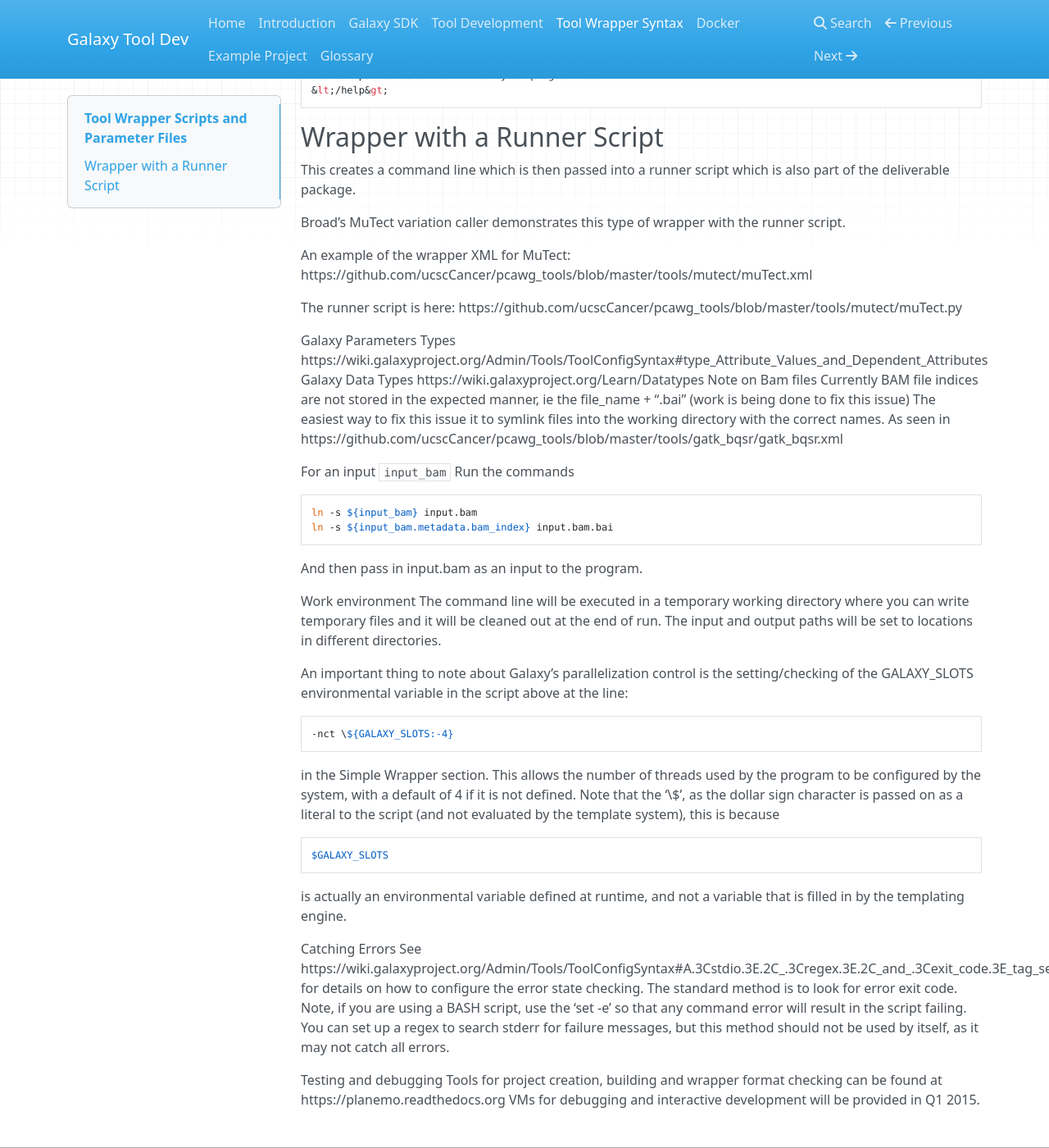
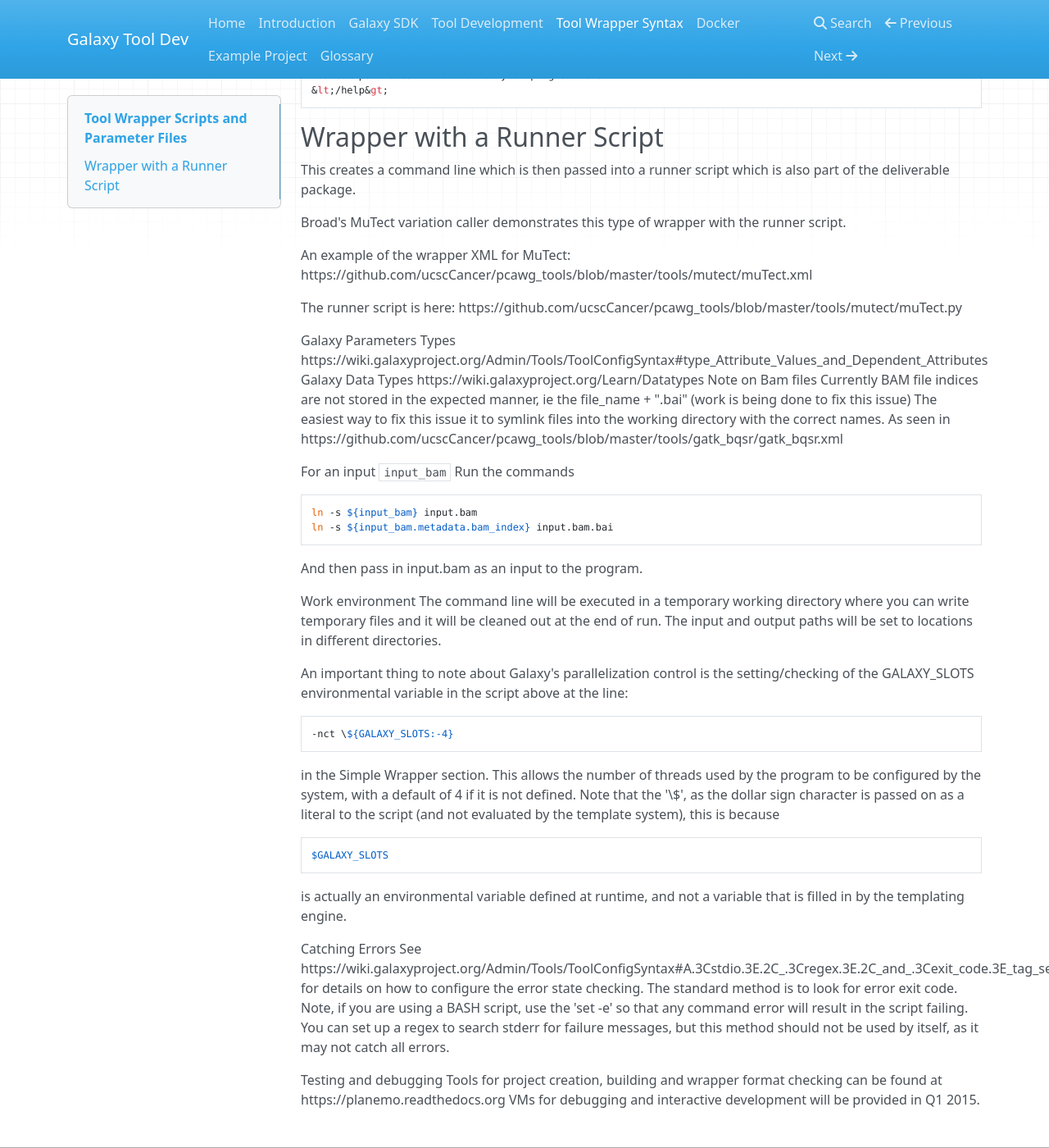
Before and after one commit to kellrott/galaxy-tooldev-docs, an MkDocs documentation site: the page built from docs/04_ToolWrapper.md, in a window 1280 px wide and 1400 px high, scrolled down 2968 px. Shown: the whole window at 82% size. Built offline with MkDocs 1.6.1, drawn with Linux system fonts in a browser that asks for light colours; nearby versions of some CDN libraries; old or Windows-style settings are respelled for this version of MkDocs; some of the changed text lies outside the part shown.

````diff
--- a/docs/04_ToolWrapper.md
+++ b/docs/04_ToolWrapper.md
@@ -4,9 +4,9 @@ Tool Wrapper Scripts and Parameter Files
 ========================================
 
 
-In addition to a Docker file, the host system needs some form of wrapper script and parameter file to call/run the collaborator’s tool.  These should contain all the command line parameters and parallelization directives necessary to run the tool in a production environment.  Typically these are XML files with Bash scripts embedded, but can also include Python “runner” scripts.
+In addition to a Docker file, the host system needs some form of wrapper script and parameter file to call/run the collaborator's tool.  These should contain all the command line parameters and parallelization directives necessary to run the tool in a production environment.  Typically these are XML files with Bash scripts embedded, but can also include Python "runner" scripts.
 
-Examples of wrapper scripts and parameter files for Broad’s MuTect::
+Examples of wrapper scripts and parameter files for Broad's MuTect::
 
 Wrapper XML File:
 https://github.com/ucscCancer/pcawg_tools/blob/master/tools/mutect/muTect.xml
@@ -26,12 +26,12 @@ http://www.cheetahtemplate.org/
 http://www.devshed.com/c/a/Python/Templating-with-Cheetah/
 http://www.onlamp.com/pub/a/python/2005/01/13/cheetah.html
 
-A wrapper can provide a simple set of command lines to be executed. Or it can provide a more complex wrapper for which there is both a defined command line as well as a runner script which does additional task such file and config setup as well as simple SMP parallelization (as allowed by the GALAXY_SLOTS environment variable).  In the case of the MuTect wrapper, the runner script ‘chunks’ the genome into intervals to be run under MuTect independently and concatenates the result VCF files at the end of the run.
+A wrapper can provide a simple set of command lines to be executed. Or it can provide a more complex wrapper for which there is both a defined command line as well as a runner script which does additional task such file and config setup as well as simple SMP parallelization (as allowed by the GALAXY_SLOTS environment variable).  In the case of the MuTect wrapper, the runner script 'chunks' the genome into intervals to be run under MuTect independently and concatenates the result VCF files at the end of the run.
 
 Simple Wrapper
-Create a shell script with your variables in it and execute that shell script. The pattern to note is how the ‘configfiles’ stanza is used to create a shell script, which is executed with no arguments using the ‘command’ stanza.
+Create a shell script with your variables in it and execute that shell script. The pattern to note is how the 'configfiles' stanza is used to create a shell script, which is executed with no arguments using the 'command' stanza.
 
-The GATK’s BQSR program exemplifies this type of wrapper:
+The GATK's BQSR program exemplifies this type of wrapper:
 https://github.com/ucscCancer/pcawg_tools/blob/master/tools/gatk_bqsr/gatk_bqsr.xml
 
 What follows is an annotated version of the GATK BQSR wrapper XML file:
@@ -63,7 +63,7 @@ For Example, the stanza
 Would download the container image avalible from https://registry.hub.docker.com/u/sjackman/bwa/ and use it to run the tool.
 
 
-Provide a ‘Dockerfile’ in the same directory as the tool wrapper.  This file will be built and the created image will be stored using the tag name provided in the requirements stanza.
+Provide a 'Dockerfile' in the same directory as the tool wrapper.  This file will be built and the created image will be stored using the tag name provided in the requirements stanza.
 
 
 Next is the directive to run the wrapper shell script:
@@ -79,7 +79,7 @@ Next, define the necessary inputs:
 &lt;/inputs&gt;
 ```
 
-Then define the necessary outputs. Note the optional “from_work_dir” parameter, which defines the output filename. This allows the tool author to hard code an output file name, like ‘output.vcf’ in their command line. The alternate method is to use the ‘name’ of the output data parameter in the script, ie
+Then define the necessary outputs. Note the optional "from_work_dir" parameter, which defines the output filename. This allows the tool author to hard code an output file name, like 'output.vcf' in their command line. The alternate method is to use the 'name' of the output data parameter in the script, ie
 ```
 -o ${output_report}
 ```
@@ -92,7 +92,7 @@ rather than
 &lt;data format="bam" name="output_bam" label="BQSR BAM" from_work_dir="output.bam"/&gt;
 &lt;/outputs&gt;
 ```
-Then the actual shell script which runs the command (this leverages the “configfile” directive though technically not a configuration file):
+Then the actual shell script which runs the command (this leverages the "configfile" directive though technically not a configuration file):
 
 ```
 &lt;configfiles&gt;
@@ -145,7 +145,7 @@ Wrapper with a Runner Script
 
 This creates a command line which is then passed into a runner script which is also part of the deliverable package.
 
-Broad’s MuTect variation caller demonstrates this type of wrapper with the runner script.
+Broad's MuTect variation caller demonstrates this type of wrapper with the runner script.
 
 An example of the wrapper XML for MuTect:
 https://github.com/ucscCancer/pcawg_tools/blob/master/tools/mutect/muTect.xml
@@ -158,7 +158,7 @@ https://wiki.galaxyproject.org/Admin/Tools/ToolConfigSyntax#type_Attribute_Value
 Galaxy Data Types
 https://wiki.galaxyproject.org/Learn/Datatypes
 Note on Bam files
-Currently BAM file indices are not stored in the expected manner, ie the file_name + “.bai” (work is being done to fix this issue)
+Currently BAM file indices are not stored in the expected manner, ie the file_name + ".bai" (work is being done to fix this issue)
 The easiest way to fix this issue it to symlink files into the working directory with the correct names. As seen in https://github.com/ucscCancer/pcawg_tools/blob/master/tools/gatk_bqsr/gatk_bqsr.xml
 
 For an input `input_bam`
@@ -173,18 +173,18 @@ And then pass in input.bam as an input to the program.
 Work environment
 The command line will be executed in a temporary working directory where you can write temporary files and it will be cleaned out at the end of run. The input and output paths will be set to locations in different directories.
 
-An important thing to note about Galaxy’s parallelization control is the setting/checking of the GALAXY_SLOTS environmental variable in the script above at the line:
+An important thing to note about Galaxy's parallelization control is the setting/checking of the GALAXY_SLOTS environmental variable in the script above at the line:
 ```
 -nct \${GALAXY_SLOTS:-4}
 ```
-in the Simple Wrapper section.  This allows the number of threads used by the program to be configured by the system, with a default of 4 if it is not defined. Note that the ‘\$’, as the dollar sign character is passed on as a literal to the script (and not evaluated by the template system), this is because
+in the Simple Wrapper section.  This allows the number of threads used by the program to be configured by the system, with a default of 4 if it is not defined. Note that the '\$', as the dollar sign character is passed on as a literal to the script (and not evaluated by the template system), this is because
 ```
 $GALAXY_SLOTS
 ```
 is actually an environmental variable defined at runtime, and not a variable that is filled in by the templating engine.
 
 Catching Errors
-See https://wiki.galaxyproject.org/Admin/Tools/ToolConfigSyntax#A.3Cstdio.3E.2C_.3Cregex.3E.2C_and_.3Cexit_code.3E_tag_sets for details on how to configure the error state checking. The standard method is to look for error exit code. Note, if you are using a BASH script, use the ‘set -e’ so that any command error will result in the script failing. You can set up a regex to search stderr for failure messages, but this method should not be used by itself, as it may not catch all errors.
+See https://wiki.galaxyproject.org/Admin/Tools/ToolConfigSyntax#A.3Cstdio.3E.2C_.3Cregex.3E.2C_and_.3Cexit_code.3E_tag_sets for details on how to configure the error state checking. The standard method is to look for error exit code. Note, if you are using a BASH script, use the 'set -e' so that any command error will result in the script failing. You can set up a regex to search stderr for failure messages, but this method should not be used by itself, as it may not catch all errors.
 
 Testing and debugging
 Tools for project creation, building and wrapper format checking can be found at https://planemo.readthedocs.org
````
Also changed, not shown: docs/05_Docker.md (+6 -6 lines), docs/07_Glossary.md (+3 -3 lines), docs/index.md (+3 -3 lines), synapse_push.py (added, +62 -0 lines).
